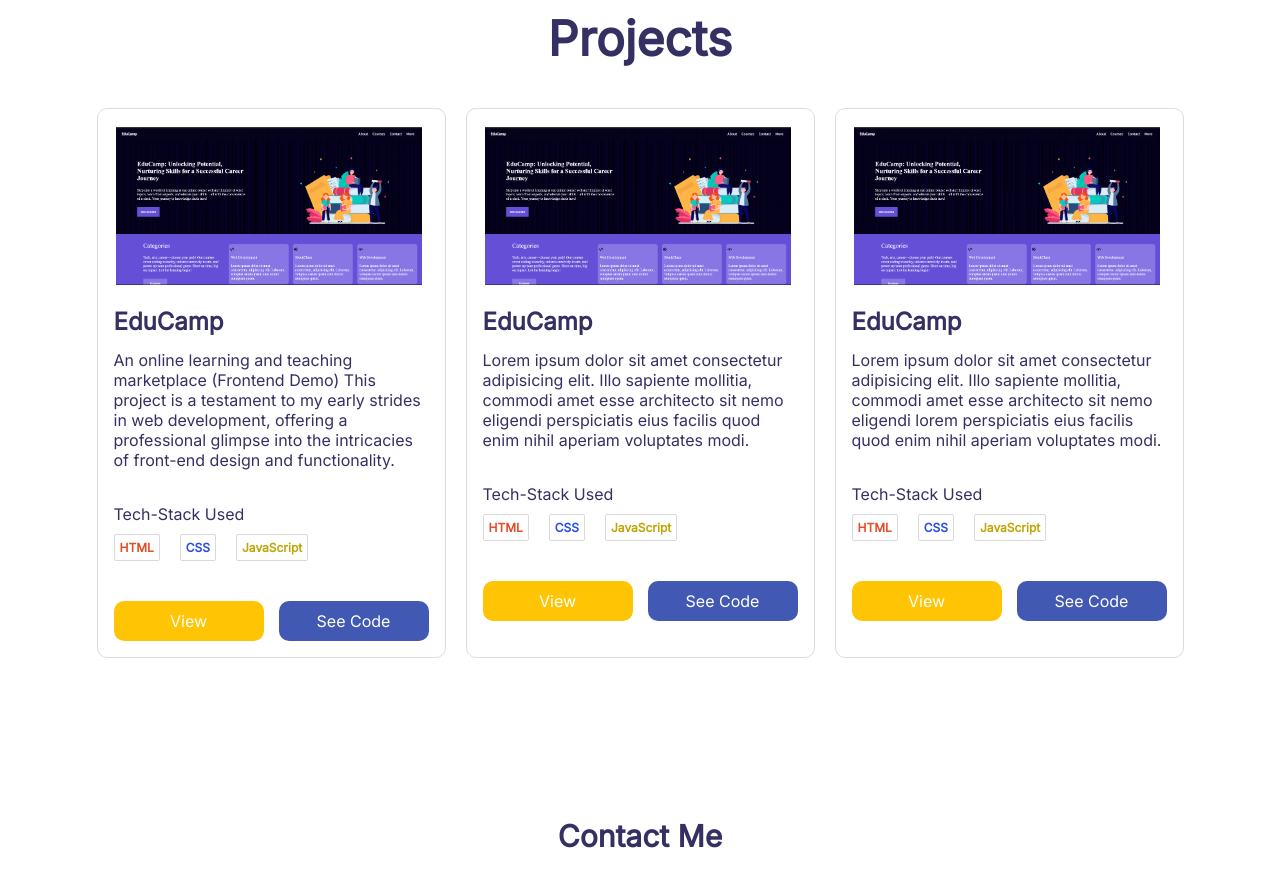
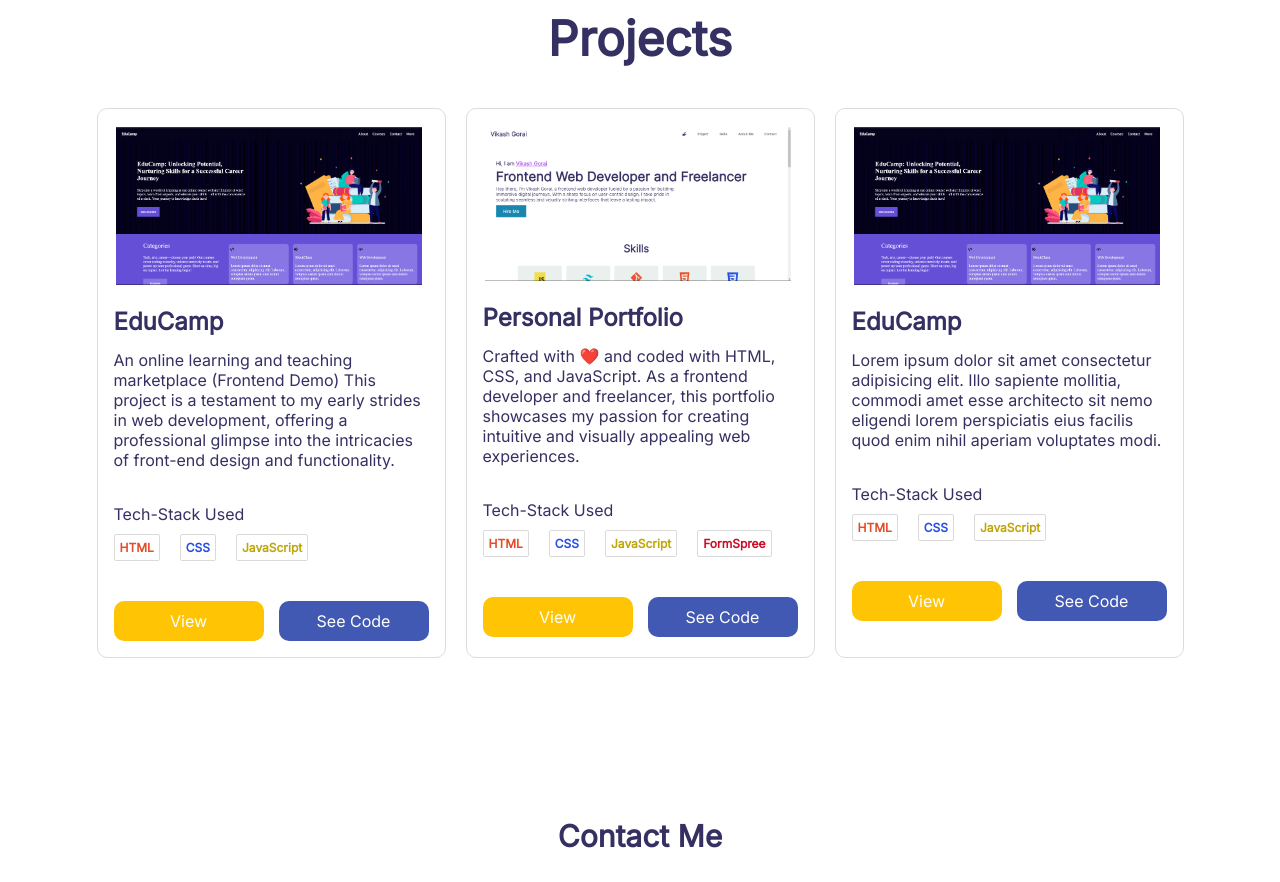
Before and after one commit to ivikashgorai/Vikash-Portfolio, a plain HTML site: page index.html in a window 1280 px wide. Shown: the part 1100-1982 px from the top of the page. Drawn offline with Linux system fonts and the light colour scheme.

Commit message:
portfolio added in p[roject]

```diff
--- a/Styling/style.css
+++ b/Styling/style.css
@@ -256,6 +256,9 @@ button{
 .js{
  color: rgb(190, 166, 8);
 }
+.formspree{
+  color: rgb(205,12,37);
+}
 .contact{
   margin-top: 150px;
   display: flex;
--- a/index.html
+++ b/index.html
@@ -145,16 +145,14 @@
         </div>
         <div class="project-work">
           <div class="project-item-child">
-            <img src="imagex/educamp.png" alt="Educamp" class="project-img" />
+            <img src="imagex/portfolio.png" alt="Educamp" class="project-img" />
           </div>
           <div class="project-item-child">
-            <p class="font-bold project-topic col">EduCamp</p>
+            <p class="font-bold project-topic col">Personal Portfolio</p>
           </div>
           <div class="project-item-child">
             <p class="project-desc col">
-              Lorem ipsum dolor sit amet consectetur adipisicing elit. Illo
-              sapiente mollitia, commodi amet esse architecto sit nemo eligendi
-              perspiciatis eius facilis quod enim nihil aperiam voluptates modi.
+              Crafted with ❤️ and coded with HTML, CSS, and JavaScript. As a frontend developer and freelancer, this portfolio showcases my passion for creating intuitive and visually appealing web experiences.
             </p>
           </div>
           <div class="project-tech">
@@ -163,11 +161,12 @@
               <p class="tech html">HTML</p>
               <p class="tech css">CSS</p>
               <p class="tech js">JavaScript</p>
+              <p class="tech formspree">FormSpree</p>
             </div>
           </div>
           <div class="project-link">
-            <a href="https://github.com/ivikashgorai/EduCamp" target="_blank" class="view-btn" style="text-align: center;">View</a>
-            <a href="https://educamp-weld.vercel.app/" class="code-btn" style="text-align: center;">See Code</a>
+            <a href="https://github.com/ivikashgorai/Vikash-Portfolio" target="_blank" class="view-btn" style="text-align: center;">View</a>
+            <a href="https://vikash-portfolio-nine.vercel.app/" class="code-btn" style="text-align: center;">See Code</a>
           </div>
         </div>
         <div class="project-work">
@@ -222,7 +221,7 @@
 
 
     <section class="message">
-      <form action="https://formspree.io/f/xleyklgy"method="POST" class="form1">
+      <form action="https://formspree.io/f/xleyklgy" method="POST" class="form1">
         <h2>Contact Me</h2>
       <div class="contact-input">
         <label for="email" class="label-text">Email</label>
@@ -234,7 +233,7 @@
       </div>
       <button type="submit" class="submit-btn">Submit</button>
     </form>
-    <form action="https://formspree.io/f/xleyklgy"method="POST" class="form2">
+    <form action="https://formspree.io/f/xleyklgy" method="POST" class="form2">
         <h2>Contact Us</h2>
       <div class="contact-input">
         <label for="email" class="label-text">Email</label>
```
Also changed, not shown: imagex/portfolio.png (added).
